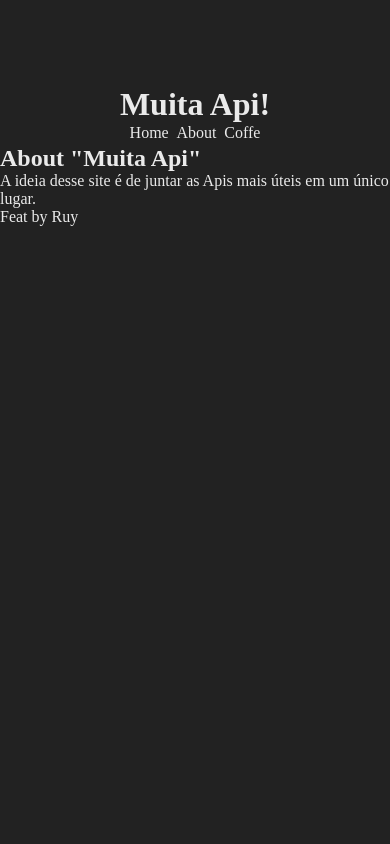
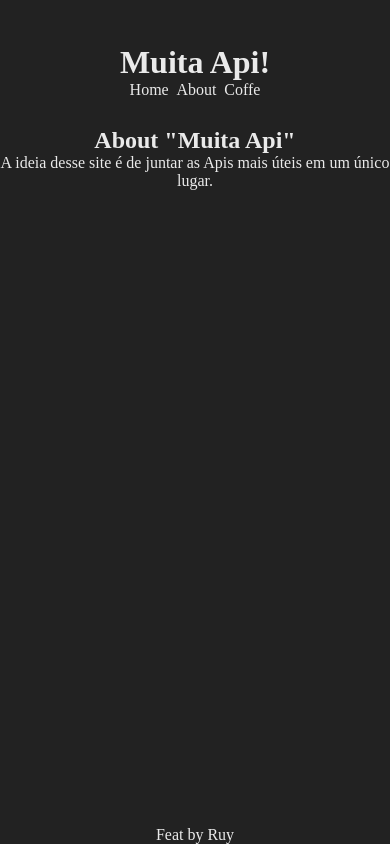
Before and after one commit to Leckller/algoLegal, a React (Vite) app: page /About in a window 390 px wide. Built offline with nearby package versions, Linux system fonts and the light colour scheme.

Commit message:
fix: css for smartphone

```diff
--- a/src/components/About.tsx
+++ b/src/components/About.tsx
@@ -1,11 +1,11 @@
+import { DivAbout } from "./styles";
 function About () {
   return (
     <>
-      <img src="" alt="" />
-      <div>
+      <DivAbout>
         <h2>About "Muita Api"</h2>
         <p>A ideia desse site é de juntar as Apis mais úteis em um único lugar.</p>
-      </div>
+      </DivAbout>
     </>
   )
 }
--- a/src/components/Layout.tsx
+++ b/src/components/Layout.tsx
@@ -1,10 +1,10 @@
 import { NavLink, Outlet } from "react-router-dom";
-import { Header } from "./styles";
+import { Footer, Header, LayoutComp } from "./styles";
 import ruy from '../assets/ruy.png'
 
 function Layout () {
   return(
-    <>
+    <LayoutComp>
     <Header>
       <img src={ruy} alt="Funny img" />
       <h1>Muita Api!</h1>
@@ -15,10 +15,10 @@ function Layout () {
       </nav>
     </Header>
     <Outlet/>
-    <footer>
+    <Footer>
       <p>Feat by Ruy</p>
-    </footer>
-    </>
+    </Footer>
+    </LayoutComp>
   )
 }
 
--- a/src/components/styles.tsx
+++ b/src/components/styles.tsx
@@ -26,6 +26,7 @@ export const Header = styled.header`
 
   @media (max-width: 400px) {
     &{
+      margin-top: -5vh;
       flex-direction: column;
       align-items: center
     }
@@ -41,3 +42,27 @@ export const Header = styled.header`
     }
   }
 `
+
+export const DivAbout = styled.div`
+  display: flex;
+  flex-direction: column;
+  justify-content: center;
+  margin-top: 5vh;
+  align-items: center;
+  text-align: center;
+`
+
+export const Footer = styled.footer`
+  align-items: flex-end;
+  text-align: center;
+  position: fixed;
+  bottom: 0;
+  width: 100%;
+  margin: auto;
+`
+
+export const LayoutComp = styled.div`
+  display: flex;
+  flex-direction: column;
+  height: 100vh;
+`
```
